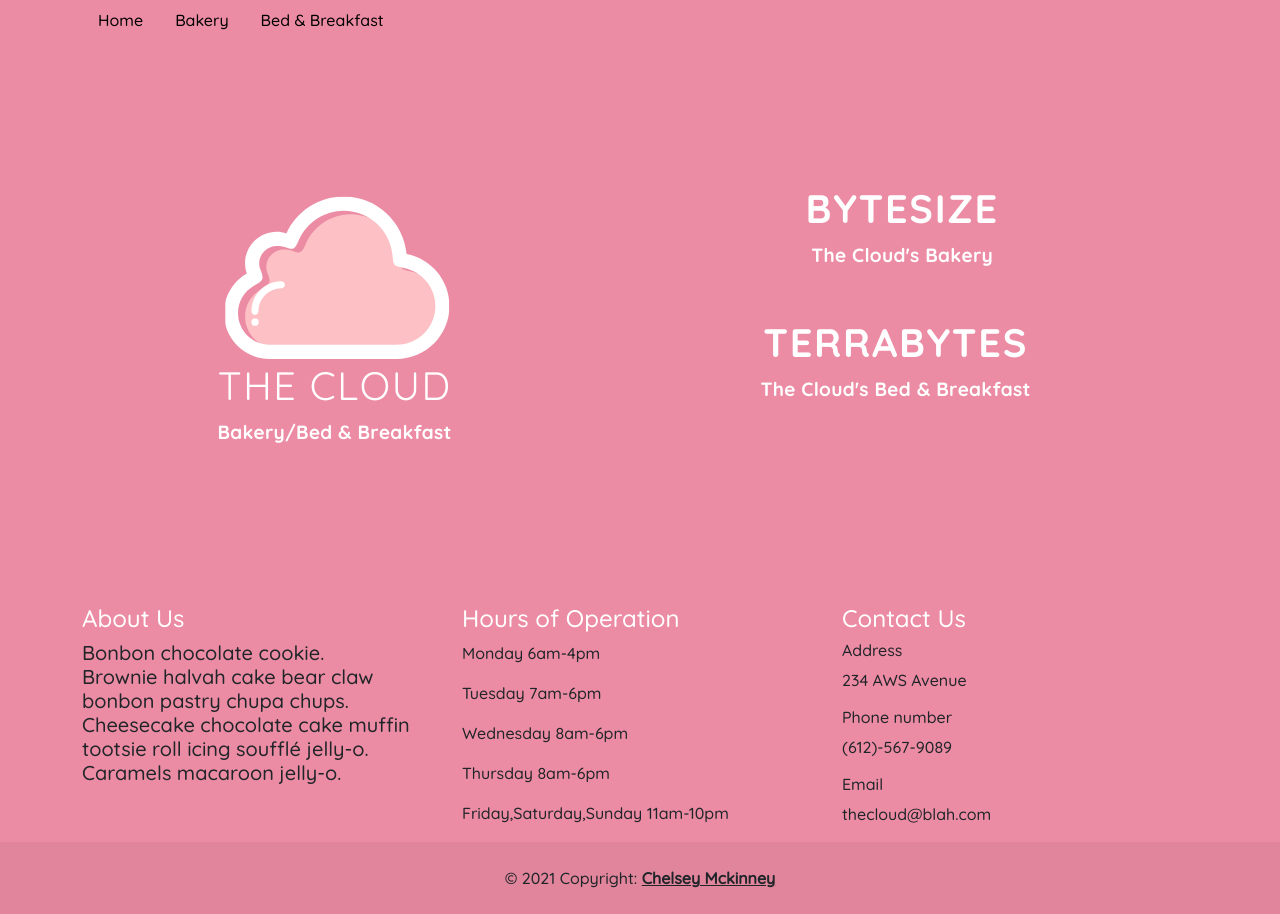
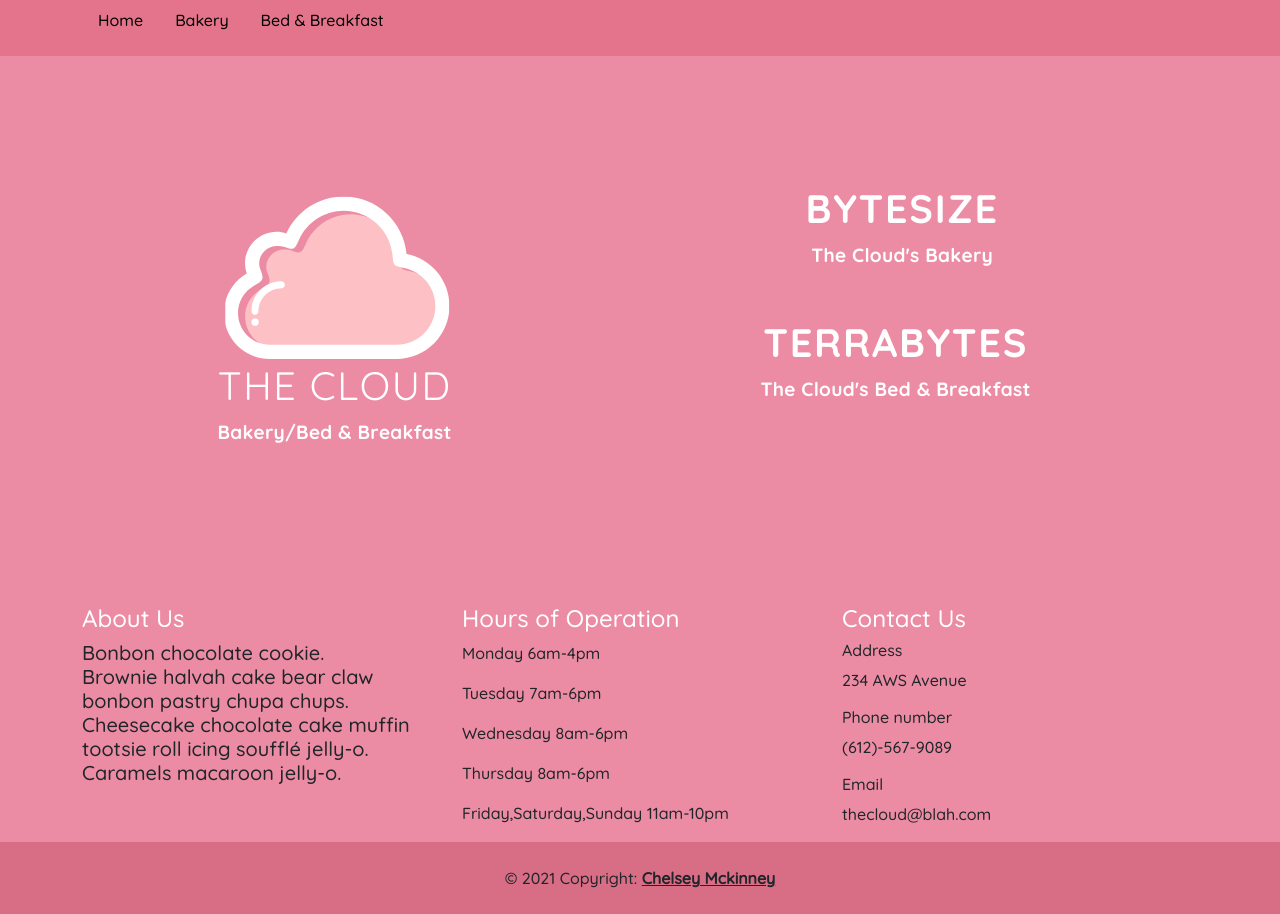
Before and after one commit to camckin10/the-cloud, a plain HTML site: page index.html in a window 1280 px wide. Drawn offline with nearby package versions, Linux system fonts and the light colour scheme.

Commit message:
changing bckgrnd color of nav + footer

```diff
--- a/index.html
+++ b/index.html
@@ -14,6 +14,8 @@
     <title>The Cloud-homepage</title>
 </head>
 <body>
+    <!--nav menu-->
+    <div class="nav-menu">
         <div class="container">
             <div class="row">
                 <ul class="home-nav">
@@ -29,6 +31,8 @@
                 </ul>
             </div>
         </div>
+    </div>
+
 
     <br>
     <!--logo, other names-->
@@ -50,7 +54,9 @@
       </div>
 
       <br>
+
       <!--about us/contact us-->
+      <div class="about-contact">
         <div class="container">
             <div class="row">
               <div class="col">
@@ -90,6 +96,11 @@
               </div>
             </div>
           </div>
+      </div>
+
+
+
+
       <footer>
           <!-- Copyright -->
         <div class="text-center p-4" style="background-color: rgba(0, 0, 0, 0.05);">
--- a/styles/styles.css
+++ b/styles/styles.css
@@ -6,6 +6,10 @@ body {
 /*homepage*/
 
 /*navigation menu*/
+.nav-menu {
+    background-color: #E4748C;
+}
+
 .home-nav {
     list-style:none;
     /* float:left; */
@@ -21,6 +25,14 @@ body {
 }
 
 /*about us, contact us*/
+/* .about-contact {
+    background-color: #E4748C;
+} */
+
 .about, .contact{
     color: white;
 }
+
+footer {
+    background-color: #E4748C;
+}
```
Lines whose indentation alone changed are shown as unchanged.
